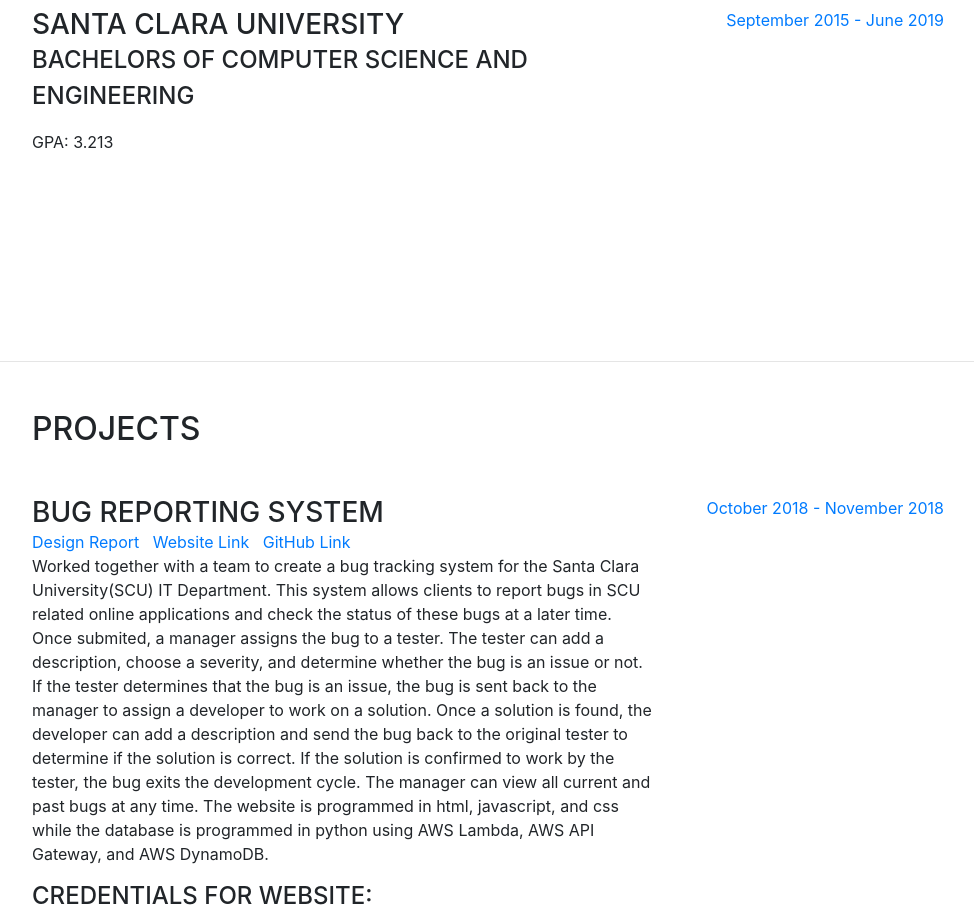
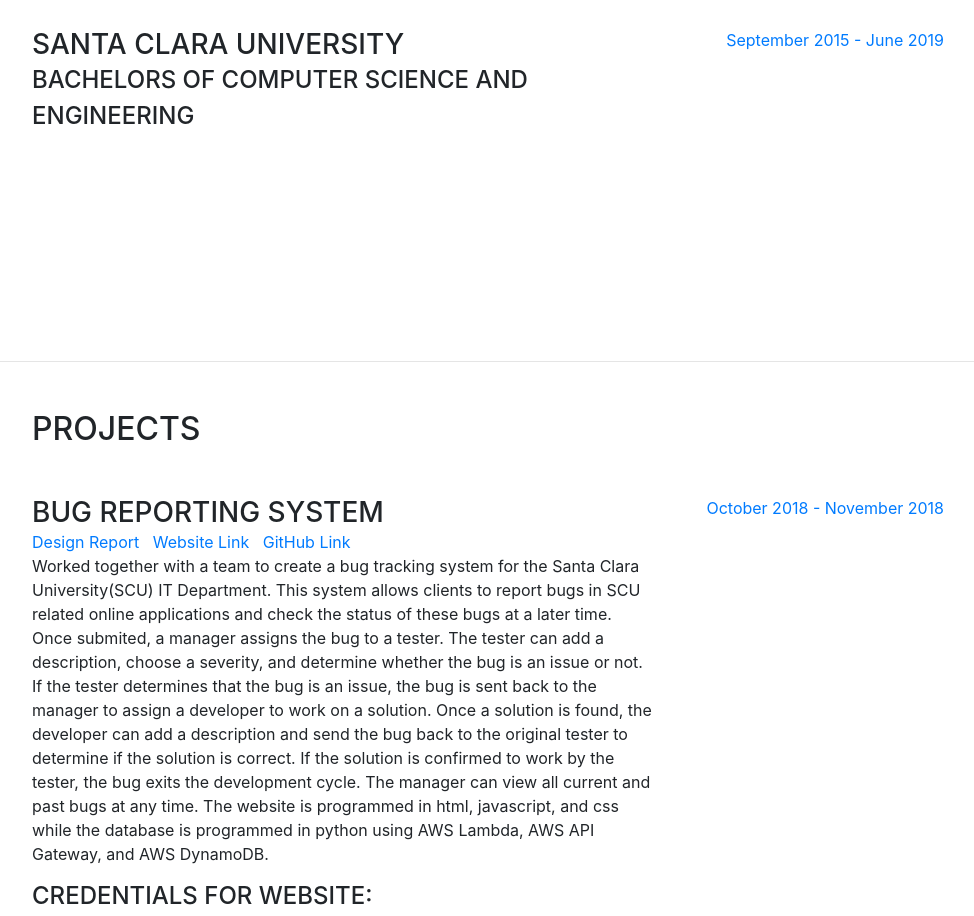
Before and after one commit to dtokazaki/website, a website with bundled scripts: page index.html in a window 1280 px wide. Shown: the part 1240-2156 px from the top of the page, without its empty margins (288-1262 px from the left). Built offline with nearby package versions, Linux system fonts and the light colour scheme; files whose address does not match are found by name; a web font is replaced by a local one.

Commit message:
removed gpa

```diff
--- a/index.html
+++ b/index.html
@@ -170,7 +170,7 @@
             <div class="resume-content mr-auto">
               <h3 class="mb-0">Santa Clara University</h3>
               <div class="subheading mb-3">Bachelors of Computer Science and Engineering</div>
-              <p>GPA: 3.213</p>
+              <!--<p>GPA: 3.213</p>-->
             </div>
             <div class="resume-date text-md-right">
               <span class="text-primary">September 2015 - June 2019</span>
```
